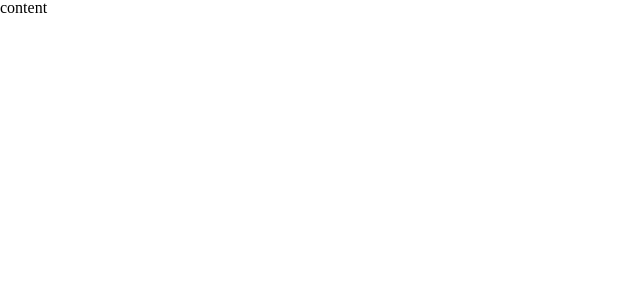
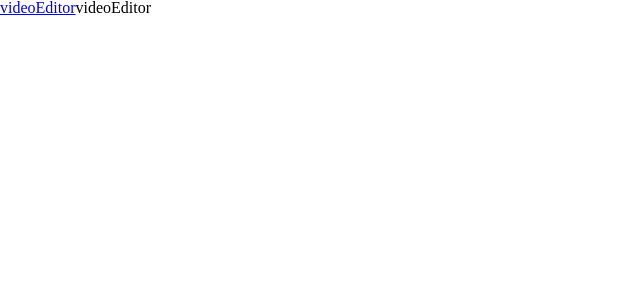
Before and after one commit to i-coder-keller/great-client, a React app: page /videoEditor in a window 1280 px wide. Shown: the top 300 px of the page, without its empty margins (0-640 px from the left). Built offline with nearby package versions, Linux system fonts and the light colour scheme.

Commit message:
react Router
react router 配置

```diff
--- a/config/webpack.base.js
+++ b/config/webpack.base.js
@@ -76,7 +76,7 @@ module.exports = {
             filename: 'static/css/[name].[hash:8].css',
         }),
         new EslintWebpackPlugin({
-            extensions: ['.jsx', '.tsx'],
+            extensions: ['.js', '.jsx', '.ts', '.tsx'],
             fix: true,
             failOnError: true,
             emitError: true,
--- a/config/webpack.dev.js
+++ b/config/webpack.dev.js
@@ -17,6 +17,7 @@ module.exports = merge(baseConfig, {
         port: 3000,
         compress: true,
         open: true,
+        historyApiFallback: true,
         client: {
             logging: 'error',
             overlay: {
--- a/src/App.tsx
+++ b/src/App.tsx
@@ -1,8 +1,10 @@
 import React from 'react'
+import { HashRouter, BrowserRouter } from "react-router-dom"
+import Routers from './router'
 export default () => {
   return(
-    <>
-            content
-    </>
+    <BrowserRouter>
+      <Routers></Routers>
+    </BrowserRouter>
   )
 }
--- /dev/null
+++ b/src/components/Spin.tsx
@@ -0,0 +1,9 @@
+import React from "react"
+
+export default () => {
+  return (
+    <>
+        加载中
+    </>
+  )
+}
--- /dev/null
+++ b/src/layout/index.tsx
@@ -0,0 +1,10 @@
+import React from 'react'
+import { Outlet, Link } from 'react-router-dom'
+export default () => {
+  return (
+    <>
+      <Link to={'/videoEditor'}>videoEditor</Link>
+      <Outlet />
+    </>
+  )
+}
--- /dev/null
+++ b/src/layout/lazyLoad.tsx
@@ -0,0 +1,12 @@
+import React, { Suspense } from "react"
+import Spin from '@/components/Spin'
+
+export default (Page: React.LazyExoticComponent<any>): React.ReactNode => {
+  return <Suspense
+    fallback={
+      <Spin />
+    }
+  >
+    <Page />
+  </Suspense>
+}
--- /dev/null
+++ b/src/pages/videoEditor/index.tsx
@@ -0,0 +1,10 @@
+import React from "react"
+
+export default () => {
+
+  return (
+    <>
+        videoEditor
+    </>
+  )
+}
--- /dev/null
+++ b/src/router/index.tsx
@@ -0,0 +1,35 @@
+import React, {lazy} from 'react'
+import { useRoutes, Navigate } from "react-router-dom"
+import LazyLoad from '@/layout/lazyLoad'
+
+interface Router {
+    name?: string;
+    path: string;
+    children?: Array<Router>,
+    element: any
+}
+
+export const routers: Array<Router> = [
+  {
+    name: 'Layout',
+    path: '/',
+    element: LazyLoad(lazy(() => import('@/layout'))),
+    children: [
+      {
+        name: 'VideoEditor',
+        path: '/videoEditor',
+        element: LazyLoad(lazy(() => import('@/pages/videoEditor')))
+      }
+    ]
+  },
+  {
+    path: "*",
+    element: <Navigate to="/404" />
+  }
+]
+
+const Routers = () => {
+  return useRoutes(routers);
+}
+
+export default Routers
```
Also changed, not shown: tsconfig.json (+6 -2 lines).
